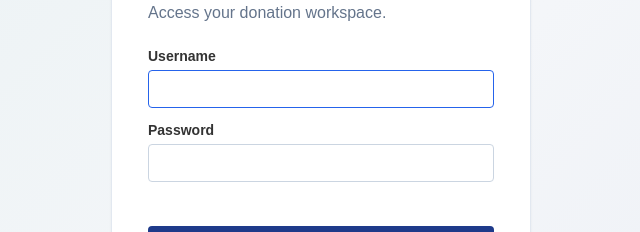
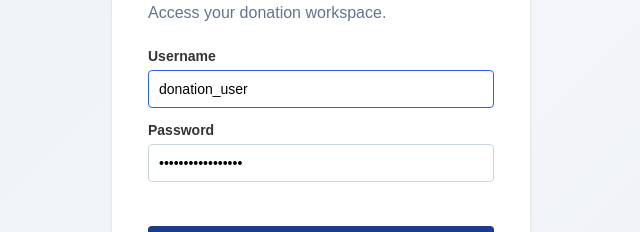
Before and after one commit to hed-ajbuen-hub/a, a website: page login.html in a window 1280 px wide. Shown: the part 273-505 px from the top of the page, without its empty margins (319-959 px from the left). Drawn offline with Linux system fonts and the light colour scheme.

Commit message:
Prefill login credentials

```diff
--- a/login.html
+++ b/login.html
@@ -15,11 +15,11 @@
             <form id="login-form">
                 <div class="form-group">
                     <label for="username">Username</label>
-                    <input type="text" id="username" name="username" autocomplete="username" required autofocus>
+                    <input type="text" id="username" name="username" value="donation_user" autocomplete="username" required autofocus>
                 </div>
                 <div class="form-group">
                     <label for="password">Password</label>
-                    <input type="password" id="password" name="password" autocomplete="current-password" required>
+                    <input type="password" id="password" name="password" value="GiveWithCare2026!" autocomplete="current-password" required>
                 </div>
                 <p class="login-error" id="login-error" role="alert" aria-live="polite"></p>
                 <button type="submit" class="btn login-button">Sign in</button>
```
